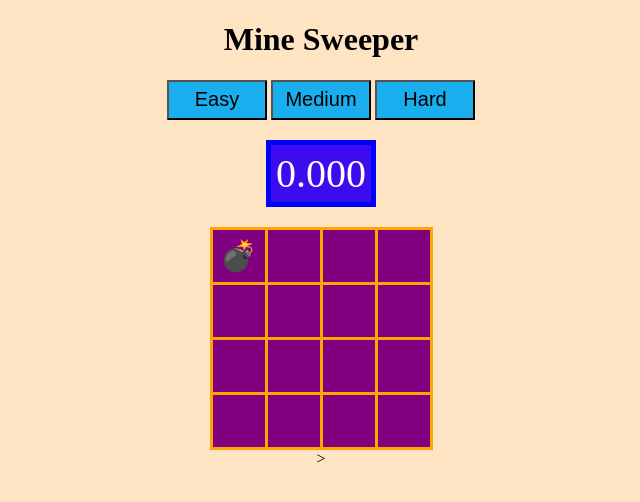
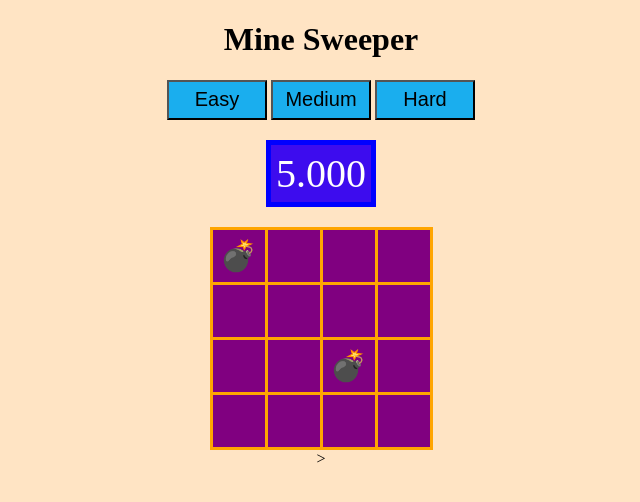
Before and after one commit to Golan95/sprint1, a plain HTML site: page index.html in a window 1280 px wide. Shown: the full height of the page, 319-959 px from the left. Drawn offline with Linux system fonts and the light colour scheme.

Commit message:
Add files via upload

```diff
--- a/css/main.css
+++ b/css/main.css
@@ -9,6 +9,7 @@ table {
     border-collapse: collapse;
     margin: 0 auto;
     margin-top: 20px;
+
 }
 
 td {
@@ -21,6 +22,14 @@ td {
     background-color: purple;
     color: wheat;
 
+
+}
+
+.cell {
+    width: 50px;
+    height: 50px;
+    white-space: nowrap;
+    overflow: hidden;
 }
 
 
--- a/js/main.js
+++ b/js/main.js
@@ -23,6 +23,7 @@ function onInit() {
 
 function play() {
   console.log('play');
+  startTimer()
   runBoard(mainBoard)
 }
 
@@ -34,7 +35,7 @@ function buildBoard() {
   for (var i = 0; i < gSize; i++) {
     board.push([])
     for (var j = 0; j < gSize; j++) {
-      if(i === 0 && j === 0){
+      if(i === 0 && j === 0 || i=== 2 && j === 2){
       board[i][j] = mines
 
       }
@@ -91,14 +92,16 @@ function renderBoard(board) {
           strHTML += `<td class="${currCell}"
                           onclick="onCellClicked(${i},${j},this)"
                           onclick="onCellMarked(${i},${j},this)"
-                          data-i="${i}" data-j="${j}">
-                                ${currCell}
+                          data-i="${i}" data-j="${j}"> <span class="cell">
+                                ${currCell} </span>
                       </td>`
+
       }
 
       strHTML += '</tr>'
   }
   // console.log('strHTML:', strHTML)
+
   document.addEventListener('contextmenu', event => event.preventDefault());
   const elBoard = document.querySelector('.board')
   elBoard.innerHTML = strHTML
@@ -106,7 +109,7 @@ function renderBoard(board) {
 
 function onCellClicked(cellI, cellJ, elCell) {
   console.log('elCell:', elCell)
-  startTimer()
+
   if(elCell.innerText === mines){
     console.log('game over')
     stopTimer()
```
